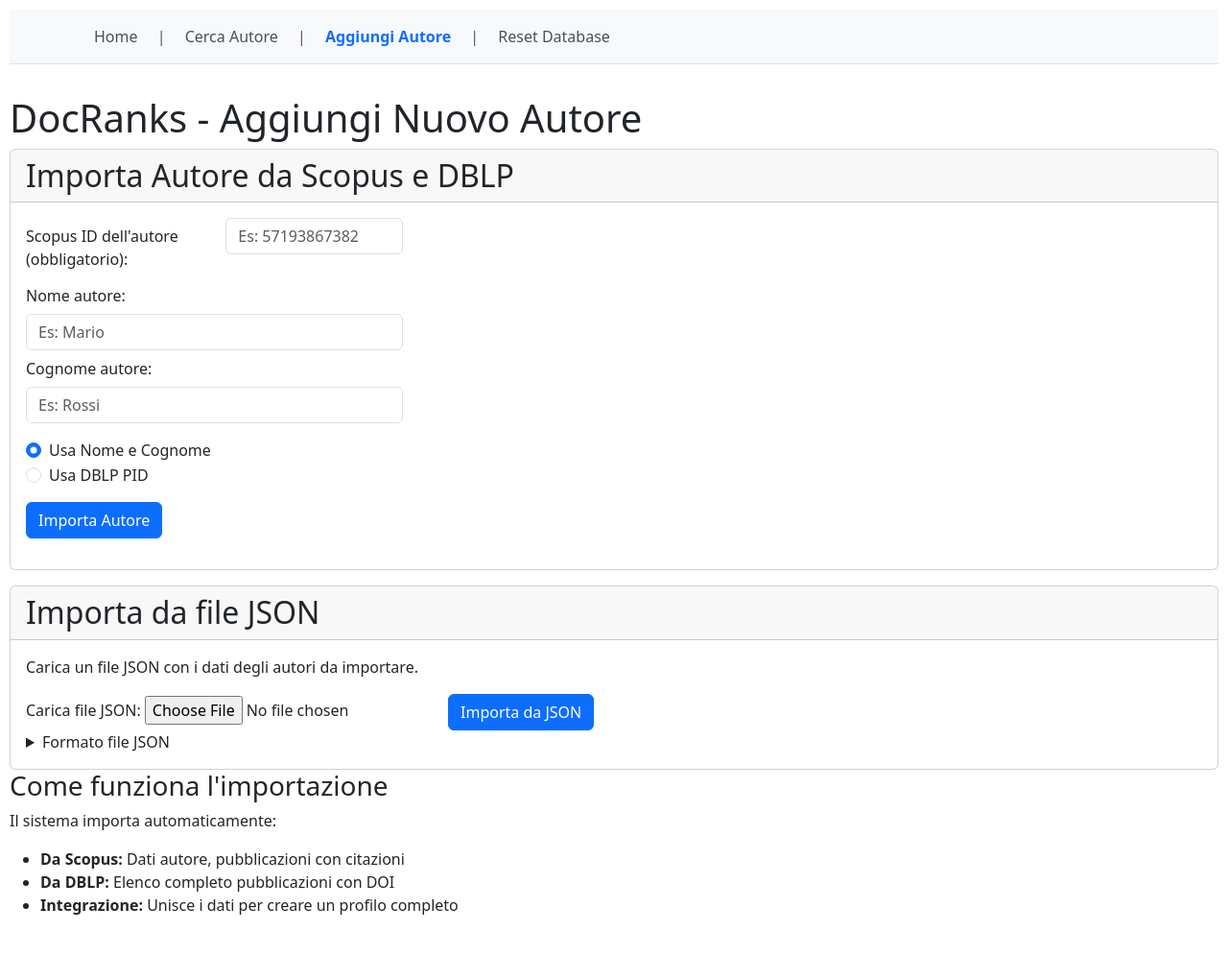
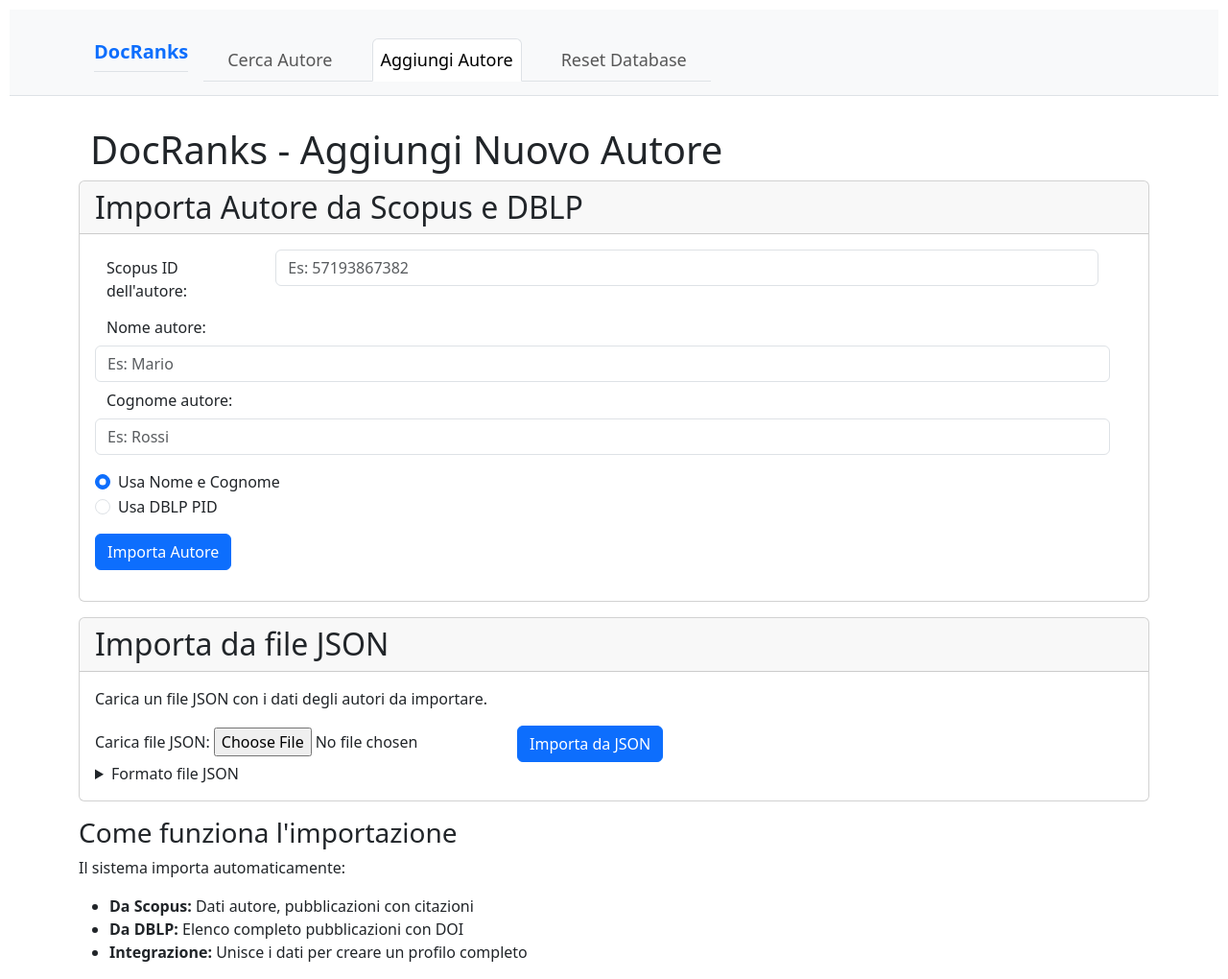
Before and after one commit to AndreaMonaco2912/docRanks, a PHP site: page /home/autore/aggiungi.php in a window 1280 px wide. Shown: the whole page at 96% size. Before the commit the page ends 953 px from the top, so only its background shows below. Run offline with PHP 8.4, Linux system fonts and the light colour scheme.

Commit message:
updated graphics

```diff
--- a/api/ScopusAuthorData.php
+++ b/api/ScopusAuthorData.php
@@ -20,7 +20,7 @@
 
     public function loadAuthorData(string $scopus_id): bool
     {
-        $this->$scopus_id = $scopus_id;
+        $this->scopus_id = $scopus_id;
         $query = "AU-ID({$scopus_id})";
         $start = 0;
         $count = 25;
--- a/docranks.css
+++ b/docranks.css
@@ -9,18 +9,13 @@
     margin-bottom: 2rem;
 }
 
+nav div div{
+    font-size: large;
+}
+
 nav a {
     color: #495057;
     text-decoration: none;
     margin: 1rem;
     font-weight: 500;
 }
-
-nav a:hover {
-    color: #007bff;
-}
-
-nav a[style*="font-weight: bold"] {
-    color: #007bff;
-    font-weight: 600;
-}
--- a/home/autore/aggiungi.php
+++ b/home/autore/aggiungi.php
@@ -74,35 +74,40 @@
 </head>
 
 <body>
-    <nav>
+    <nav class="navbar navbar-expand-lg bg-body-tertiary">
         <div class="container">
-            <a href="../index.php">
-                Home
+            <a class="navbar-brand fw-bold text-primary nav-tabs" href="../index.php">
+                DocRanks
             </a>
-            <span class="text-muted">|</span>
-            <a href="index.php">
+            <button class="navbar-toggler" type="button" data-bs-toggle="collapse" data-bs-target="#navbarNav" aria-controls="navbarNav" aria-expanded="false" aria-label="Toggle navigation">
+                <span class="navbar-toggler-icon"></span>
+            </button>
+            <div class="collapse navbar-collapse" id="navbarNav">
+                <div class="navbar-nav nav-tabs">
+                    <a class="nav-link" href="index.php">
                         Cerca Autore
                     </a>
-            <span class="text-muted">|</span>
-            <a href="aggiungi.php" class="fw-bold text-primary">
+                    <a class="nav-link active" aria-current="page" href="aggiungi.php" class="fw-bold text-primary">
                         Aggiungi Autore
                     </a>
-            <span class="text-muted">|</span>
-            <a href="../../reset_and_init.php">
+                    <a class="nav-link" href="../../reset_and_init.php">
                         Reset Database
                     </a>
                 </div>
+            </div>
+        </div>
     </nav>
+    <div class="container">
         <main>
-        <h1>DocRanks - Aggiungi Nuovo Autore</h1>
+            <h1 class="container">DocRanks - Aggiungi Nuovo Autore</h1>
 
             <section class="card mb-3">
                 <h2 class="card-header">Importa Autore da Scopus e DBLP</h2>
 
                 <form method="post" class="form-inline mb-3 card-body">
-                <div class="form-group row">
-                    <label for="scopus_id" class="col-sm-2 col-form-label">Scopus ID dell'autore (obbligatorio):</label>
-                    <div class="col-sm-2">
+                    <div class="container form-group row">
+                        <label for="scopus_id" class="col-sm-2 col-form-label">Scopus ID dell'autore:</label>
+                        <div class="col-sm-10">
                             <input type="text"
                                 class="form-control"
                                 id="scopus_id"
@@ -113,19 +118,11 @@
                                 required>
                         </div>
                     </div>
-                <div id="name-fields" class="form-group row mb-3">
-                    <div class="col-sm-2">
-                        <label class="col-form-label" for="name">Nome autore:</label>
-                    </div>
-                    <div class="col-sm-4">
+                    <div id="name-fields" class="container form-group row mb-3">
+                        <label class="col-form-label col-sm-2" for="name">Nome autore:</label>
                         <input class="form-control" type="text" id="name" name="name" value="<?php echo htmlspecialchars($name); ?>" placeholder="Es: Mario">
-                    </div>
-                    <div class="col-sm-2">
-                        <label class="col-form-label" for="surname">Cognome autore:</label>
-                    </div>
-                    <div class="col-sm-4">
+                        <label class="col-form-label col-sm-2" for="surname">Cognome autore:</label>
                         <input class="form-control" type="text" id="surname" name="surname" value="<?php echo htmlspecialchars($surname); ?>" placeholder="Es: Rossi">
-                    </div>
                     </div>
 
                     <div id="pid-field" style="display: none;">
@@ -176,7 +173,7 @@
                     <button class="btn btn-primary" type="submit">Importa Autore</button>
                 </form>
             </section>
-        <section class="card">
+            <section class="card mb-3">
                 <h2 class="card-header">Importa da file JSON</h2>
                 <div class="card-body">
                     <p>Carica un file JSON con i dati degli autori da importare.</p>
@@ -234,6 +231,7 @@
                 <li><strong>Integrazione:</strong> Unisce i dati per creare un profilo completo</li>
             </ul>
         </aside>
+    </div>
     <?php echo $bootstrap_js; ?>
 </body>
 
--- a/home/autore/conference_papers.php
+++ b/home/autore/conference_papers.php
@@ -54,7 +54,9 @@
 <body>
     <?php renderNavigation($scopus_id, 'conferences'); ?>
 
-    <?php renderPublicationHeader($author, $scopus_id, 'Conference Papers', '📄'); ?>
+    <div class="container">
+
+        <?php renderPublicationHeader($author, $scopus_id, 'Conference Papers'); ?>
 
         <?php renderStatsTable($stats); ?>
 
@@ -186,6 +188,7 @@
         </main>
 
         <?php renderActions($scopus_id, 'conferences'); ?>
+    </div>
 
     <?php renderEditingJavaScript(); ?>
 
--- a/home/autore/journal_articles.php
+++ b/home/autore/journal_articles.php
@@ -56,8 +56,8 @@
 
 <body>
     <?php renderNavigation($scopus_id, 'journals'); ?>
-
-    <?php renderPublicationHeader($author, $scopus_id, 'Journal Articles', '📑'); ?>
+    <div class="container">
+        <?php renderPublicationHeader($author, $scopus_id, 'Journal Articles'); ?>
 
         <?php renderStatsTable($stats, ['Riviste Diverse' => count($journals_count)]); ?>
 
@@ -264,6 +264,7 @@
         </main>
 
         <?php renderActions($scopus_id, 'journals'); ?>
+    </div>
 
     <?php renderEditingJavaScript(); ?>
 
--- a/home/autore/other_publications.php
+++ b/home/autore/other_publications.php
@@ -39,8 +39,8 @@
 
 <body>
     <?php renderNavigation($scopus_id, 'others'); ?>
-
-    <?php renderPublicationHeader($author, $scopus_id, 'Altre Pubblicazioni', '📚'); ?>
+    <div class="container">
+        <?php renderPublicationHeader($author, $scopus_id, 'Altre Pubblicazioni'); ?>
 
         <main>
             <h3>Elenco Altre Pubblicazioni</h3>
@@ -83,6 +83,7 @@
         </main>
 
         <?php renderActions($scopus_id, 'others'); ?>
+    </div>
 
     <?php echo $bootstrap_js; ?>
 </body>
```
Also changed, not shown: home/autore/index.php (+21 -13 lines), home/index.php (+33 -17 lines), includes/navigation.php (+29 -21 lines). Lines whose indentation alone changed are shown as unchanged.
